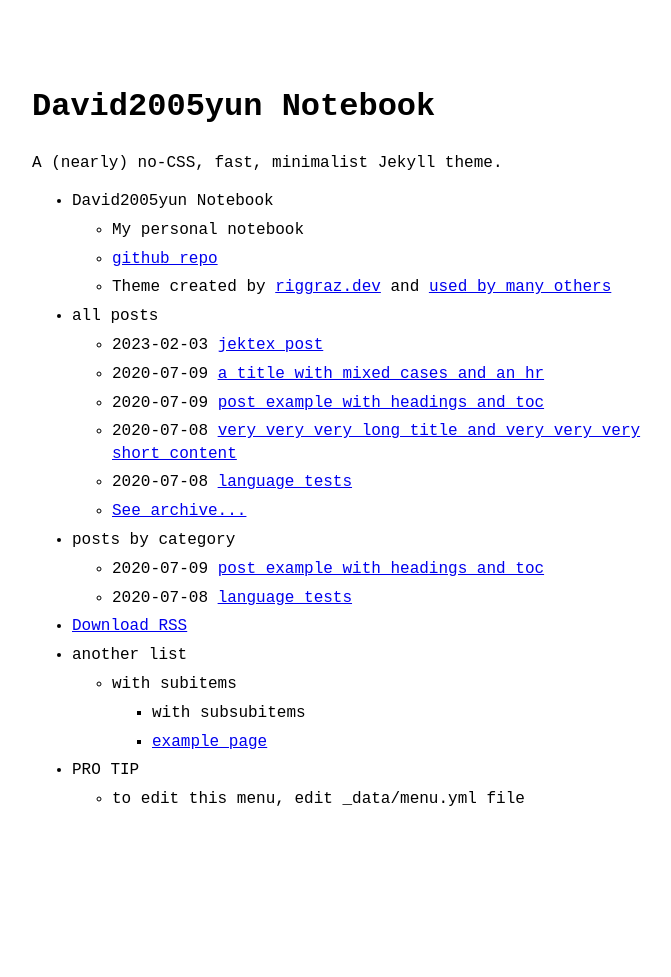
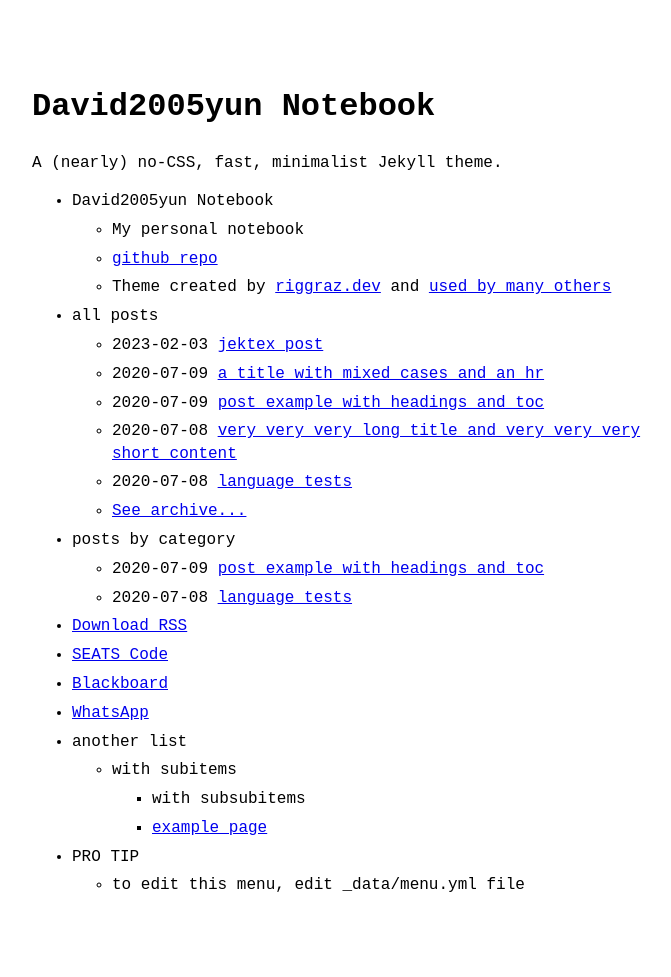
Before and after one commit to david2005yun/david2005yun.github.io, a Jekyll site: the page built from index.md, in a window 1280 px wide. Shown: the whole page, without its empty margins (288-959 px from the left). Built offline with Jekyll 4.4.1, drawn with Linux system fonts in a browser that asks for light colours; before the commit the page ends 900 px from its top, so only the background shows below that.

Commit message:
Update menu.yml

```diff
--- a/_data/menu.yml
+++ b/_data/menu.yml
@@ -24,6 +24,12 @@
 
   - title: Download RSS
     url: feed.xml
+  - title: SEATS Code
+    url: https://uom.seats.cloud/
+  - title: Blackboard
+    url: https://online.manchester.ac.uk/
+  - title: WhatsApp
+    url: https://web.whatsapp.com/
 
   - title: another list
     entries:
```
